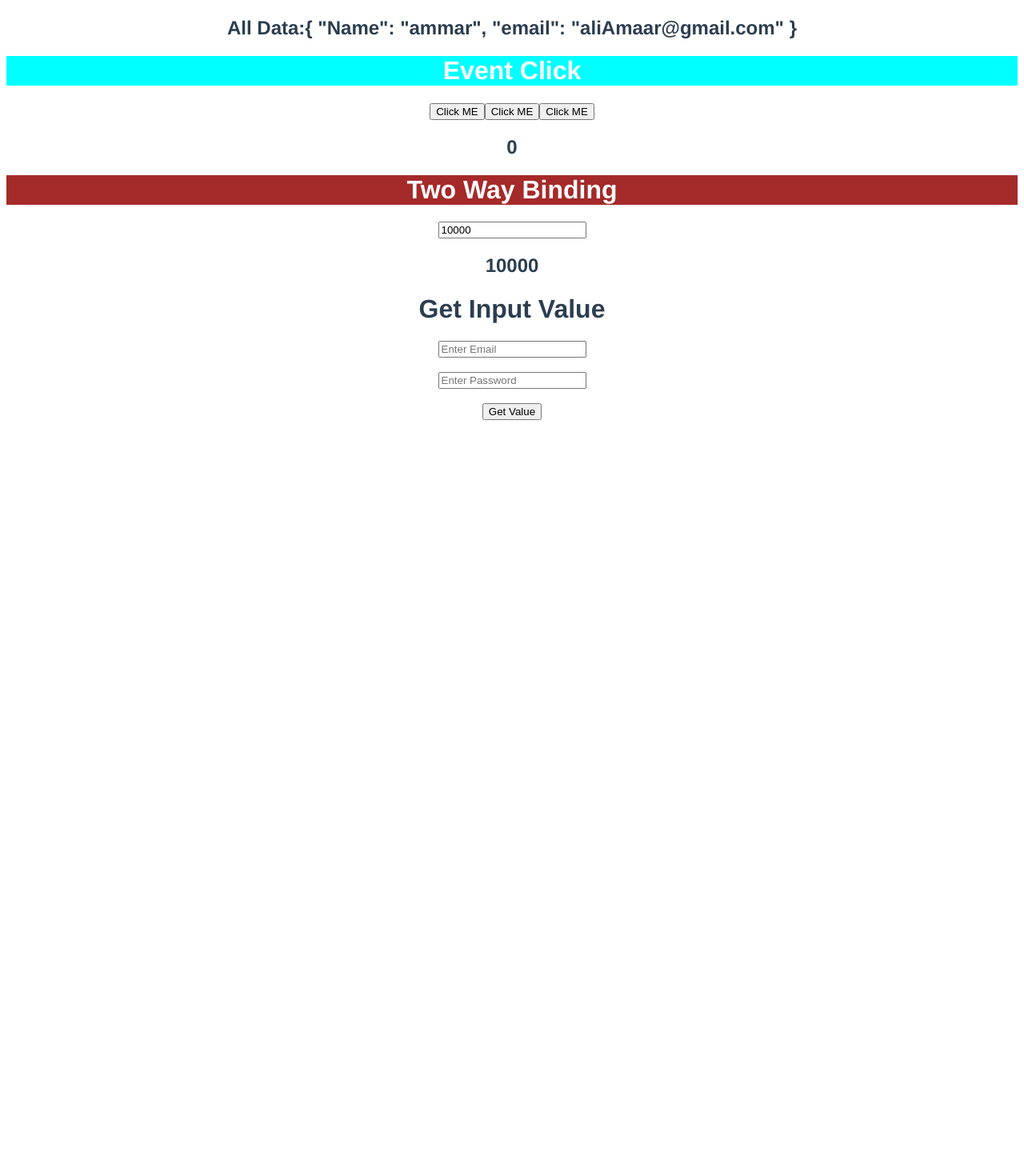
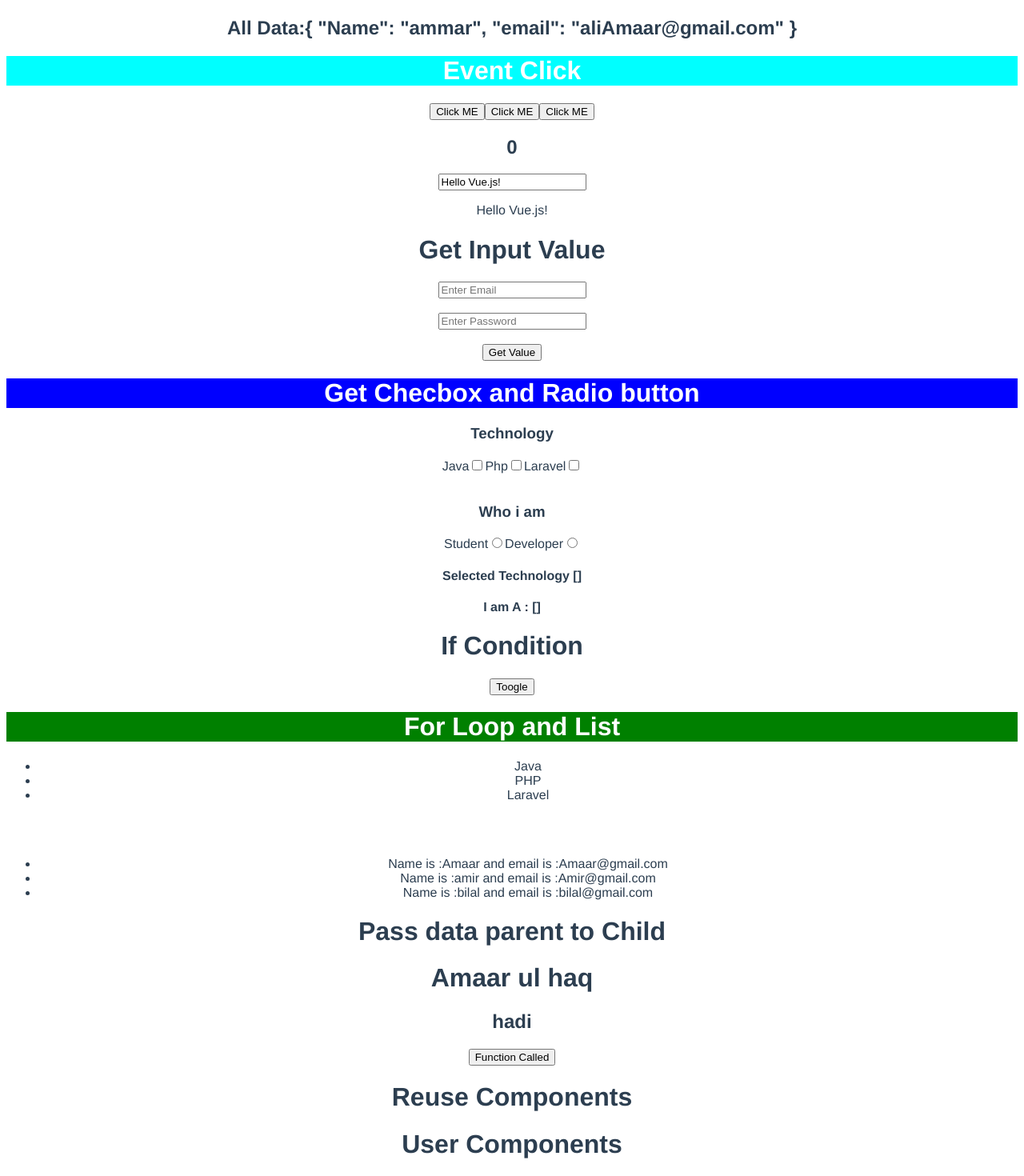
Before and after one commit to Amaar466/Vue-js-My-first-app-, a Vue app: page / in a window 1280 px wide. Shown: the part 941-2411 px from the top of the page at 80% size. Before the commit the page ends 1474 px from the top, so only its background shows below. Built offline with nearby package versions, Linux system fonts and the light colour scheme.

Commit message:
Pass data Parent to Child component

```diff
--- a/package.json
+++ b/package.json
@@ -9,6 +9,7 @@
   },
   "dependencies": {
     "core-js": "^3.8.3",
+    "npm-watch": "^0.11.0",
     "vue": "^3.2.13"
   },
   "devDependencies": {
--- a/src/App.vue
+++ b/src/App.vue
@@ -7,6 +7,13 @@
 <Event />
 <Bindingtwoway />
 <Getinput />
+<Checkbox />
+<Ifelsecondition />
+<Forloop />
+<Parent />
+<Reuse />
+<!-- <User /> -->
+
 </template>
 
 <script>
@@ -17,6 +24,13 @@ import Method from './components/Method.vue';
 import Event from './components/Event.vue';
 import Bindingtwoway from './components/bindingtwoway.vue';
 import Getinput from './components/Getinput.vue';
+import Checkbox from './components/Checkbox.vue';
+import Ifelsecondition from './components/Ifelsecondition.vue';
+import Forloop from './components/Forloop.vue';
+import Parent from './components/Parent.vue';
+import Child from './components/Child.vue';
+import Reuse from './components/Reuse.vue';
+// import User from './components/User.vue';
 
 
 
@@ -30,7 +44,15 @@ export default {
     Method,
     Event,
     Bindingtwoway,
-    Getinput
+    Getinput,
+    Checkbox,
+    Ifelsecondition,
+    Forloop,
+    Parent,
+    Child,
+    Reuse,
+    // User
+
 }
 }
 </script>
--- /dev/null
+++ b/src/components/Checkbox.vue
@@ -0,0 +1,46 @@
+<template>
+
+    <h1>Get Checbox and Radio button</h1>
+    <h3>Technology</h3>
+    <label for="java">Java</label>
+    <input type="checkbox" value="java" v-model="technology" id="java">
+
+    <label for="php">Php</label>
+    <input type="checkbox" value="php" v-model="technology" id="php">
+
+    <label for="java">Laravel</label>
+    <input type="checkbox" value="Laravel" v-model="technology" id="Laravel">
+
+    <br /><br />
+    <h3>Who i am</h3>
+    <label for="student">Student</label>
+    <input type="radio" value="student" v-model="who" name="who" id="student">
+
+    <label for="developer">Developer</label>
+    <input type="radio" value="developer" v-model="who" name="who"  id="developer">
+
+
+    <h4>Selected Technology  {{ technology }}</h4>
+    <h4>I am A : {{ who }}</h4>
+</template>
+
+<script>
+   export default {
+    name:"Checkbox",
+    data()
+    {
+        return {
+            technology:[],
+            who:[]
+        }
+    }
+   }
+
+</script>
+
+<style scoped>
+h1{
+    background-color:blue;
+    color:white;
+}
+</style>
--- /dev/null
+++ b/src/components/Child.vue
@@ -0,0 +1,15 @@
+<template>
+    <h1>{{ name }}</h1>
+    <h2>{{user.name}}</h2>
+    <button v-on:click="getData()">Function Called</button>
+  </template>
+
+  <script>
+  export default {
+    props:{
+        name:String,
+        user:Object,
+        getData:Function
+    }
+  }
+  </script>
--- a/src/components/Cricket.vue
+++ b/src/components/Cricket.vue
@@ -1,6 +1,6 @@
 <template>
     <h1>Cricket News</h1>
- <h2>Pak has Won the Match Yesterday by 3 Runs</h2>
+ <h2>Pak has won the Match Yesterday by 3 Runs</h2>
 </template>
 
 <script>
--- /dev/null
+++ b/src/components/Forloop.vue
@@ -0,0 +1,48 @@
+<template>
+ <h1>For Loop and List </h1>
+        <ul>
+            <!-- <li v-for="item in items">{{ item }}</li> -->
+            <li v-for="item in technology" :key="item">
+                {{item }}
+            </li>
+        </ul>
+
+        <br /><br />
+        <ul>
+            <li v-for="item in user" :key="item.email">
+                Name is :{{ item.name }} and email is :{{ item.email }}
+            </li>
+        </ul>
+</template>
+
+<script>
+export default {
+    data() {
+        return {
+            // items: ['Java', 'PHP', 'Laravel']
+            technology: ['Java', 'PHP', 'Laravel'],
+            user:[{
+                name:'Amaar',
+                email:'Amaar@gmail.com',
+            },
+            {
+                name:'amir',
+                email:'Amir@gmail.com',
+            },
+            {
+                name:'bilal',
+                email:'bilal@gmail.com',
+            },
+
+        ]
+        }
+    }
+}
+</script>
+
+<style scoped>
+h1 {
+    background-color: green;
+    color: white;
+}
+</style>
--- /dev/null
+++ b/src/components/Ifelsecondition.vue
@@ -0,0 +1,18 @@
+<template>
+    <h1 v-if="show">If Condition</h1>
+    <h1 v-else>else Condition</h1>
+  <button v-on:click="show=!show">Toogle</button>
+</template>
+
+<script>
+   export default {
+    name:"Ifelsecondition",
+    data()
+    {
+        return {
+            show:true,
+        }
+    }
+   }
+
+</script>
--- /dev/null
+++ b/src/components/Parent.vue
@@ -0,0 +1,27 @@
+<template>
+    <h1>Pass data parent to Child</h1>
+    <child name="Amaar ul haq" :user="user" :getData="getData"/>
+  </template>
+
+  <script>
+  import Child from './Child.vue'
+
+  export default {
+    components: {
+      Child
+    },
+    data() {
+      return {
+        user: {name:'hadi' , email:'hadi@gmail.com'}
+      }
+    },
+    methods:
+    {
+        getData(){
+            console.warn('parent to child');
+            alert('Button Clicked');
+
+        }
+    }
+  }
+  </script>
--- /dev/null
+++ b/src/components/Reuse.vue
@@ -0,0 +1,14 @@
+<template>
+    <h1>Reuse Components</h1>
+    <User />
+</template>
+
+<script>
+import User from './User.vue'
+export default{
+    Name:'Reuse',
+    components:{
+        User
+    }
+}
+</script>
--- /dev/null
+++ b/src/components/User.vue
@@ -0,0 +1,9 @@
+<template>
+<h1>User Components</h1>
+</template>
+
+<script>
+export default{
+    Name:'User',
+}
+</script>
--- a/src/components/bindingtwoway.vue
+++ b/src/components/bindingtwoway.vue
@@ -1,19 +1,16 @@
-import { count } from 'console';
 <template>
-    <h1  style="background-color:brown;color:white">Two Way Binding</h1>
-    <input type="text" v-model="count" />
-    <h2>{{count}}</h2>
-</template>
-<script>
+    <div>
+      <input v-model="message">
+      <p>{{ message }}</p>
+    </div>
+  </template>
 
-
-    export default {
-        Name:'Bindingtwoway',
-        data()
-        {
-            return{
-            count:10000
-        }
-        }
+  <script>
+  export default {
+    data() {
+      return {
+        message: 'Hello Vue.js!'
+      }
     }
-</script>
+  }
+  </script>
```
Also changed, not shown: 1 other file (tests, documents, lock files or other folders).
